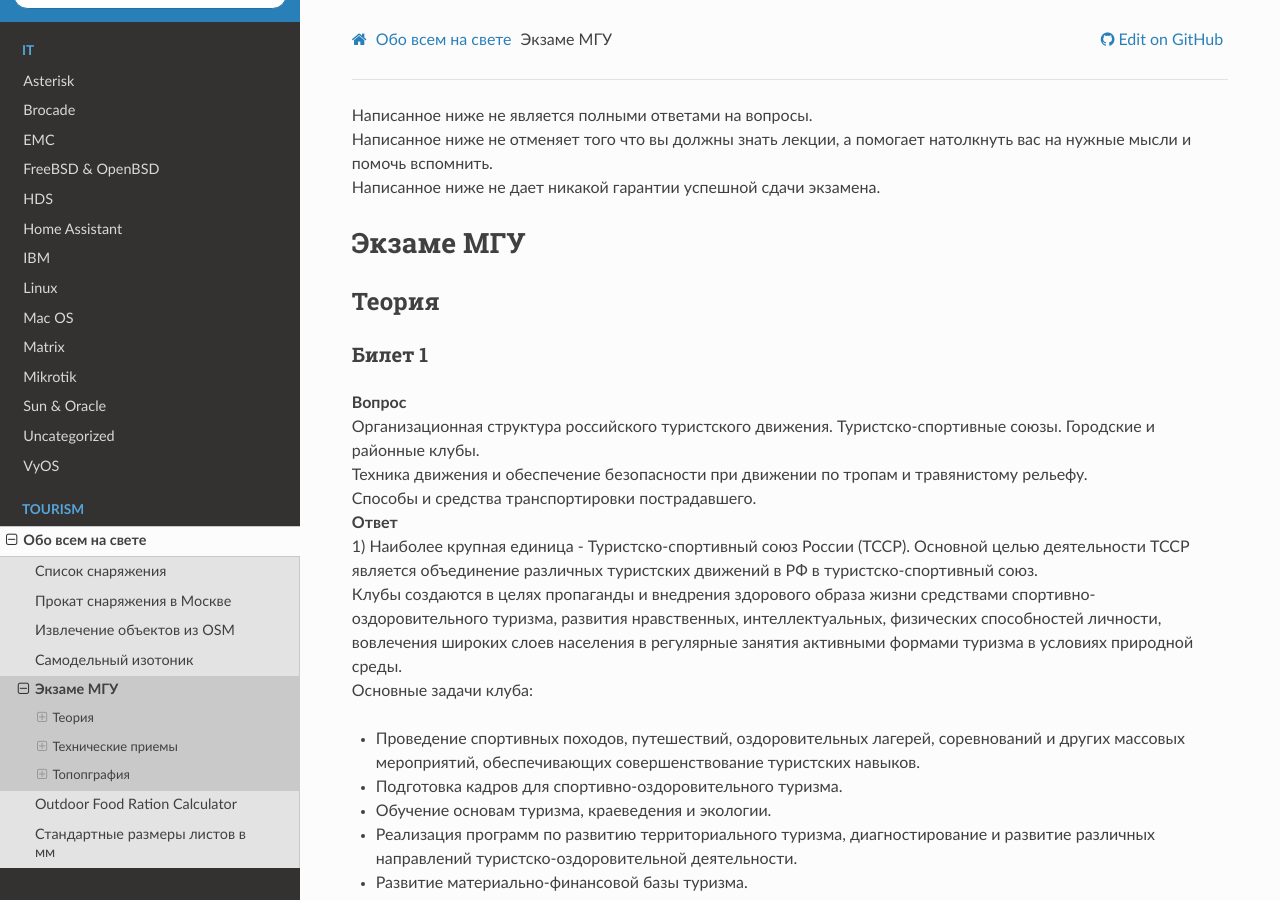
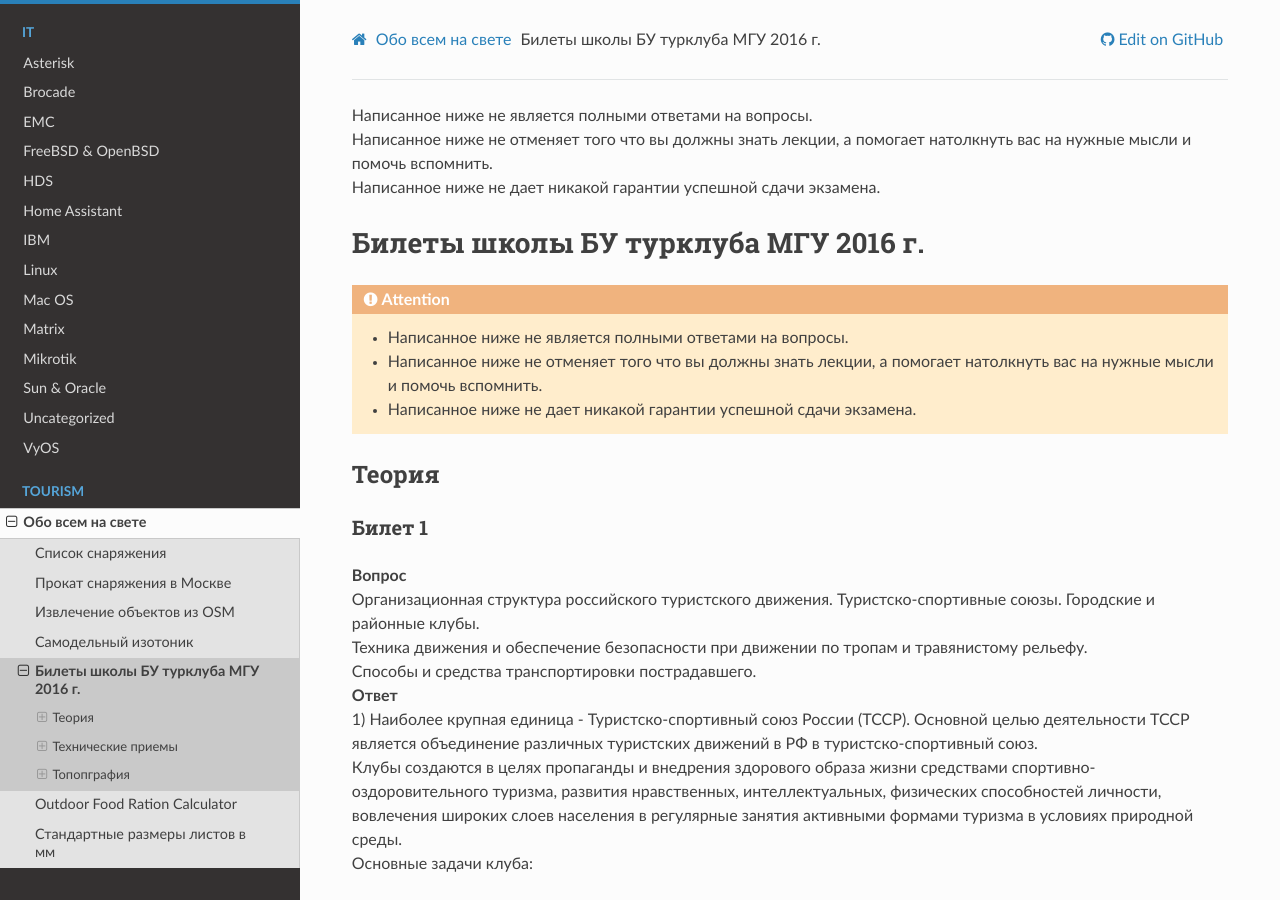
Before and after one commit to jeffscrum/jeffscrum.github.io, a Sphinx documentation site: the page built from source/tourism/mgu-bu-exam.rst, in a window 1280 px wide and 900 px high. Built offline with Sphinx 7.4.7 and the Read the Docs theme 2.0.0, drawn with Linux system fonts in a browser that asks for light colours.

Commit message:
Update mgu-bu-exam.rst

```diff
--- a/source/tourism/mgu-bu-exam.rst
+++ b/source/tourism/mgu-bu-exam.rst
@@ -4,16 +4,22 @@
 | Написанное ниже не дает никакой гарантии успешной сдачи экзамена.
 
 
-##########
-Экзаме МГУ
-##########
+
+Билеты школы БУ турклуба МГУ 2016 г.
+====================================
+
+.. attention::
+
+   * Написанное ниже не является полными ответами на вопросы.
+   * Написанное ниже не отменяет того что вы должны знать лекции, а помогает натолкнуть вас на нужные мысли и помочь вспомнить.
+   * Написанное ниже не дает никакой гарантии успешной сдачи экзамена.
 
 
 Теория
-======
+------
 
 Билет 1
--------
+~~~~~~~
 
 | **Вопрос**
 | Организационная структура российского туристского движения.
@@ -94,7 +100,7 @@
 -  волокуши
 
 Билет 2
--------
+~~~~~~~
 
 | **Вопрос**
 | Туристские слеты и соревнования. Цели и задачи. Порядок проведения.
@@ -177,7 +183,7 @@
 проведения ПВД достаточным будет 2-3-4 таблетки каждого препарата.
 
 Билет 3
--------
+~~~~~~~
 
 | **Вопрос**
 | Соревнования на туристских дистанциях. Цели и задачи. Основные этапы
@@ -251,7 +257,7 @@
 проведения ПВД достаточным будет 2-3-4 таблетки каждого препарата.
 
 Билет 4
--------
+~~~~~~~
 
 | **Вопрос**
 | Виды туризма, их специфика.
@@ -309,7 +315,7 @@
 уложить пациента в стабильное боковое положение.
 
 Билет 5
--------
+~~~~~~~
 
 | **Вопрос**
 | Спортивный туризм в единой всероссийской классификации. Разрядные
@@ -377,7 +383,7 @@
   медику и руководителю.
 
 Билет 6
--------
+~~~~~~~
 
 | **Вопрос**
 | Школы туристской подготовки. Цели и задачи. Порядок работы. Требования
@@ -440,7 +446,7 @@
   (паста Лассара).
 
 Билет 7
--------
+~~~~~~~
 
 | **Вопрос**
 | Нормативная документация по спортивному туризму. Содержание разделов
@@ -511,7 +517,7 @@
 -  Соответствующая одежда
 
 Билет 8
--------
+~~~~~~~
 
 | **Вопрос**
 | Требования к участникам и руководителю спортивных походов 1-2 к.с.
@@ -561,7 +567,7 @@
   концом носилок.
 
 Билет 9
--------
+~~~~~~~
 
 | **Вопрос**
 | Права, обязанности и ответственность участников спортивных походов.
@@ -615,7 +621,7 @@
 -  сухая стерильная повязка (при небольшой степени (1,2) – пантенол).
 
 Билет 10
---------
+~~~~~~~~
 
 | **Вопрос**
 | Права, обязанности и ответственность руководителя спортивных походов.
@@ -700,7 +706,7 @@
 -  пить спиртное
 
 Билет 11
---------
+~~~~~~~~
 
 | **Вопрос**
 | Цели, задачи и полномочия МКК. Защита маршрута в МКК: необходимые
@@ -780,7 +786,7 @@
   полость рта кровь нужно регулярно сплевывать.
 
 Билет 12
---------
+~~~~~~~~
 
 | **Вопрос**
 | Отчёт о походе. Типовая форма, рекомендации по составлению. Справка о
@@ -869,7 +875,7 @@
   кремы.
 
 Билет 13
---------
+~~~~~~~~
 
 | **Вопрос**
 | Классификация локальных препятствий (перевалов). Критерии оценки их
@@ -912,7 +918,7 @@
   сильное).
 
 Билет 14
---------
+~~~~~~~~
 
 | **Вопрос**
 | Единая всероссийская классификация маршрутов. Категории сложности
@@ -967,7 +973,7 @@
   повязка.
 
 Билет 15
---------
+~~~~~~~~
 
 | **Вопрос**
 | Юридические аспекты туристской деятельности. Меры безопасности при
@@ -1018,7 +1024,7 @@
   В крайнем случае пишем на лбу всем чем угодно (зеленка, кровь).
 
 Билет 16
---------
+~~~~~~~~
 
 | **Вопрос**
 | Карты, схемы, кроки, спутниковые снимки и описания. Требования к ним,
@@ -1069,7 +1075,7 @@
   рану вату, вправлять выступающие ткани.
 
 Билет 17
---------
+~~~~~~~~
 
 | **Вопрос**
 | Условные знаки топокарт: площадные, линейные и точечные; масштабные и
@@ -1117,7 +1123,7 @@
   альбуцид.
 
 Билет 18
---------
+~~~~~~~~
 
 | **Вопрос**
 | Особенности условных знаков карт спортивного ориентирования.
@@ -1173,7 +1179,7 @@
 | 9. Накладывается такое количество бинта, которое необходимо.
 
 Билет 19
---------
+~~~~~~~~
 
 | **Вопрос**
 | Масштаб. Определение расстояний по карте. Учёт извилистости пути.
@@ -1235,7 +1241,7 @@
   пострадавшему удобство
 
 Билет 20
---------
+~~~~~~~~
 
 | **Вопрос**
 | Способы нанесения рельефа на картах. Определение перепадов высот.
@@ -1305,7 +1311,7 @@
   опухают, не синеют, не немеют.
 
 Билет 21
---------
+~~~~~~~~
 
 | **Вопрос**
 | Определение по карте крутизны склонов и видимости объектов.
@@ -1379,7 +1385,7 @@
 -  Обдуманность
 
 Билет 22
---------
+~~~~~~~~
 
 | **Вопрос**
 | Глазомерные определения расстояний до предметов и их высоты.
@@ -1450,7 +1456,7 @@
   обеспечить иммобилизацию. Свести к минимуму передвижения больного.
 
 Билет 23
---------
+~~~~~~~~
 
 | **Вопрос**
 | Ориентирование по компасу и местным признакам.
@@ -1503,7 +1509,7 @@
 Если регидрон отсутствует, можно пить воду или чай
 
 Билет 24
---------
+~~~~~~~~
 
 | **Вопрос**
 | Движение по азимуту в различных условиях. Счисление пути на местности.
@@ -1567,7 +1573,7 @@
   нет, проводите полноценную реанимацию.
 
 Билет 25
---------
+~~~~~~~~
 
 | **Вопрос**
 | Азимут прямой и обратный. Определение азимута на объект. Определение
@@ -1663,10 +1669,10 @@
   содерж. кортикостероиды препараты.
 
 Технические приемы
-==================
+------------------
 
 Организация усов самостраховки
-------------------------------
+~~~~~~~~~~~~~~~~~~~~~~~~~~~~~~
 
 | Усы можно купить как готовые, так и связать самому. Вяжутся они из
   стропы или основной динамической веревки.
@@ -1679,7 +1685,7 @@
   позволяет ему всегда находиться в вертикальном положении.
 
 Подъём по верёвки спортивным способом, с самостраховкой схватывающим узлом, с зажимом спуск по верёвке спортивным способом; с самостраховкой схватывающим узлом
----------------------------------------------------------------------------------------------------------------------------------------------------------------
+~~~~~~~~~~~~~~~~~~~~~~~~~~~~~~~~~~~~~~~~~~~~~~~~~~~~~~~~~~~~~~~~~~~~~~~~~~~~~~~~~~~~~~~~~~~~~~~~~~~~~~~~~~~~~~~~~~~~~~~~~~~~~~~~~~~~~~~~~~~~~~~~~~~~~~~~~~~~~~~~~~~~~~~~~~
 
 | При небольших углах наклона для подъема по веревке можно пользоваться
   спортивным способом - веревка проходит сбоку, далее рука кладется
@@ -1707,7 +1713,7 @@
   схватите рукой за узел.
 
 Cпуск по верёвке на спусковом устройстве с самостраховкой схватывающим узлом самостраховка и движение на траверсе
------------------------------------------------------------------------------------------------------------------
+~~~~~~~~~~~~~~~~~~~~~~~~~~~~~~~~~~~~~~~~~~~~~~~~~~~~~~~~~~~~~~~~~~~~~~~~~~~~~~~~~~~~~~~~~~~~~~~~~~~~~~~~~~~~~~~~~
 
 | При дюльфере веревка заправляется в спусковое устройство. Схватывающий
   узел распологается чуть выше спускового устройства и встегивается в
@@ -1720,7 +1726,7 @@ Cпуск по верёвке на спусковом устройстве с с
   самостраховки для того чтобы не терять точку страховки.
 
 Организация перил (станции на одной надёжной опоре)
----------------------------------------------------
+~~~~~~~~~~~~~~~~~~~~~~~~~~~~~~~~~~~~~~~~~~~~~~~~~~~
 
 Точка страховки может быть организована как использованием веревки, так
 и использованием стропы. Стропа обводится вокруг опоры и защелкивается
@@ -1732,7 +1738,7 @@ Cпуск по верёвке на спусковом устройстве с с
 забыть завязать стоппер на конце веревки (восьмерку)
 
 Cнятие перил
-------------
+~~~~~~~~~~~~
 
 | Для снятия перил необходимо выбрать веревку наверх, после чего
   развязать узел и сбухтовать веревку.
@@ -1745,7 +1751,7 @@ Cнятие перил
   расположен ниже точки опоры.
 
 Организация связки для движения по пологому закрытому леднику
--------------------------------------------------------------
+~~~~~~~~~~~~~~~~~~~~~~~~~~~~~~~~~~~~~~~~~~~~~~~~~~~~~~~~~~~~~
 
 Вначале и конце веревки отмеряется приблизительно по 10м, которые
 сбухтовываются и будут уложены в рюкзаки первого и последнего участника
@@ -1758,7 +1764,7 @@ Cнятие перил
 срыва связки. Ледоруб крепится к усу самостраховки.
 
 Верхняя страховка
------------------
+~~~~~~~~~~~~~~~~~
 
 При верхней страховке веревка закреплена в верхней точке препятствия и
 попровну свешена вниз. Лезущий участник ввязывает (встегивает) веревку в
@@ -1772,14 +1778,14 @@ Cнятие перил
 следя за отсутствуем провиса.
 
 Нижняя страховка
-----------------
+~~~~~~~~~~~~~~~~
 
 Страхующий встает на самостраховку. Лезущий встегивает или ввязывает
 веревку в блокировку или грузовую петлю. После получения подтверждения
 что страхующий готов можно начинать движение.
 
 Подъем пострадавшего
---------------------
+~~~~~~~~~~~~~~~~~~~~
 
 Для подъема пострадавшего спасатель закрепляет на нем две веревки
 (основную и страховочную), встегивая их в грузовую петлю беседки. После
@@ -1793,7 +1799,7 @@ Cнятие перил
 организация полиспаста.
 
 Спуск пострадавшего
--------------------
+~~~~~~~~~~~~~~~~~~~
 
 Первый спускается спасатель, который поможет потом освободить
 пострадавшего от веревки. Далее обе веревки (перила и страховка)
@@ -1805,7 +1811,7 @@ Cнятие перил
 пострадавшего отстегивают от веревки.
 
 Cтраховка лидера при переправе вброд, по бревну
------------------------------------------------
+~~~~~~~~~~~~~~~~~~~~~~~~~~~~~~~~~~~~~~~~~~~~~~~
 
 | При переправе вброд лидеру к верхней обвязке пристегивают две веревки.
   Один из страхующий поднимается чуть выше по течению. второй стоит на
@@ -1822,7 +1828,7 @@ Cтраховка лидера при переправе вброд, по бре
   лидера нужно что-то делать и я не знаю что именно =)
 
 Организация навесной переправы и движение по ней
-------------------------------------------------
+~~~~~~~~~~~~~~~~~~~~~~~~~~~~~~~~~~~~~~~~~~~~~~~~
 
 Для организации навесной переправы лидер отправляется вброд через реку с
 двумя веревками, за которые осуществляется его же страховка. Одна из
@@ -1842,7 +1848,7 @@ Cтраховка лидера при переправе вброд, по бре
 помощи страховочной веревки сдергивают основную.
 
 Организация и прохождение перил для брода, переправы по бревну
---------------------------------------------------------------
+~~~~~~~~~~~~~~~~~~~~~~~~~~~~~~~~~~~~~~~~~~~~~~~~~~~~~~~~~~~~~~
 
 Лидер переправляется на целевой берег вброд со страховкой (две веревки к
 спине). Далее он закрепляет перильную веревку на опоре используя узел
@@ -1860,10 +1866,10 @@ Cтраховка лидера при переправе вброд, по бре
 помощи страховочной веревки производят сдергивание основной веревки.
 
 Топопграфия
-===========
+-----------
 
 Определить масштаб
-------------------
+~~~~~~~~~~~~~~~~~~
 
 -  По километровой сетке
    На всех картах печатается километровая сетка. Стороны квадратов сетки
@@ -1909,7 +1915,7 @@ Cтраховка лидера при переправе вброд, по бре
    один см на карте соответствует 0,5 км на местности.
 
 Определить высоту сечения
--------------------------
+~~~~~~~~~~~~~~~~~~~~~~~~~
 
 | Для определения высоты сечения нужно использовать изолинии. Обычно для
   карт горной местности 500-метровки – 20м, километровки – 40м, для
@@ -1920,20 +1926,20 @@ Cтраховка лидера при переправе вброд, по бре
   бергштрихи.
 
 Определить расстояние между объектами
--------------------------------------
+~~~~~~~~~~~~~~~~~~~~~~~~~~~~~~~~~~~~~
 
 Расстояние можно определить по линейке, либо же нитке или курвиметру.
 Считаем сколько см и умножаем на масштаб карты. Масштаб карты подписан
 снизу, либо же высчитывается отбросом двух 00 из подписанного значения.
 
 Определить перепад высот между объектами
-----------------------------------------
+~~~~~~~~~~~~~~~~~~~~~~~~~~~~~~~~~~~~~~~~
 
 Аналогично предыдущему. Зная высоту объекта А, считаем количество
 горизонталей до объекта В
 
 Определить видность объекта из точки
-------------------------------------
+~~~~~~~~~~~~~~~~~~~~~~~~~~~~~~~~~~~~
 
 | Для определения видности объекта мы чертим линию от объекта А до
   объекта В и смотрим высоту рельефа на прочерченной линии. Если
@@ -1983,7 +1989,7 @@ Cтраховка лидера при переправе вброд, по бре
   высоту.
 
 Определить крутизну склона
---------------------------
+~~~~~~~~~~~~~~~~~~~~~~~~~~
 
 Определить крутизну склона можно по изолиниям. Чем изолинии ближе друг к
 другу - тем склон круче. Максимальная крутизна ската, изображаемая
@@ -1991,7 +1997,7 @@ Cтраховка лидера при переправе вброд, по бре
 знаками.
 
 Оценить время прохождения участка
----------------------------------
+~~~~~~~~~~~~~~~~~~~~~~~~~~~~~~~~~
 
 Тут все зависит от конкретного случая. Нужно посмотреть что ожидает нас
 на пути, подъем или спуск, болота или лес и тд. Скорость движения
@@ -1999,17 +2005,17 @@ Cтраховка лидера при переправе вброд, по бре
 кмч, по лесной просеке - 3 кмч
 
 Описать, что видно из точки
----------------------------
+~~~~~~~~~~~~~~~~~~~~~~~~~~~
 
 Тут все зависит от погоды и высоты. Рассчитываем аналогично предыдущему.
 
 Проложить маршрут между точками, описать ориентиры проложить маршрут по текстовому описанию
--------------------------------------------------------------------------------------------
+~~~~~~~~~~~~~~~~~~~~~~~~~~~~~~~~~~~~~~~~~~~~~~~~~~~~~~~~~~~~~~~~~~~~~~~~~~~~~~~~~~~~~~~~~~~
 
 Тут уже по ситуации и описанию делаем.
 
 Найти место для (лагеря, технической тренировки, ...) определить характеристики объектов (по условным знакам) определить азимут из точки на объект
---------------------------------------------------------------------------------------------------------------------------------------------------
+~~~~~~~~~~~~~~~~~~~~~~~~~~~~~~~~~~~~~~~~~~~~~~~~~~~~~~~~~~~~~~~~~~~~~~~~~~~~~~~~~~~~~~~~~~~~~~~~~~~~~~~~~~~~~~~~~~~~~~~~~~~~~~~~~~~~~~~~~~~~~~~~~~
 
 | Лагерь должен быть расположен в безопасном месте, крайне желательно
   наличие воды, защита от ветра и тд.
@@ -2026,7 +2032,7 @@ Cтраховка лидера при переправе вброд, по бре
   часовой стрелке!
 
 Определить точку стояния методом обратных азимутов; определить линии хребтов
-----------------------------------------------------------------------------
+~~~~~~~~~~~~~~~~~~~~~~~~~~~~~~~~~~~~~~~~~~~~~~~~~~~~~~~~~~~~~~~~~~~~~~~~~~~~
 
 | Для определения точки стояния нужно выбрать 2-3 ориентира, которые
   имеются на местности и на карте. Далее вы находите азимуты на эти
```
